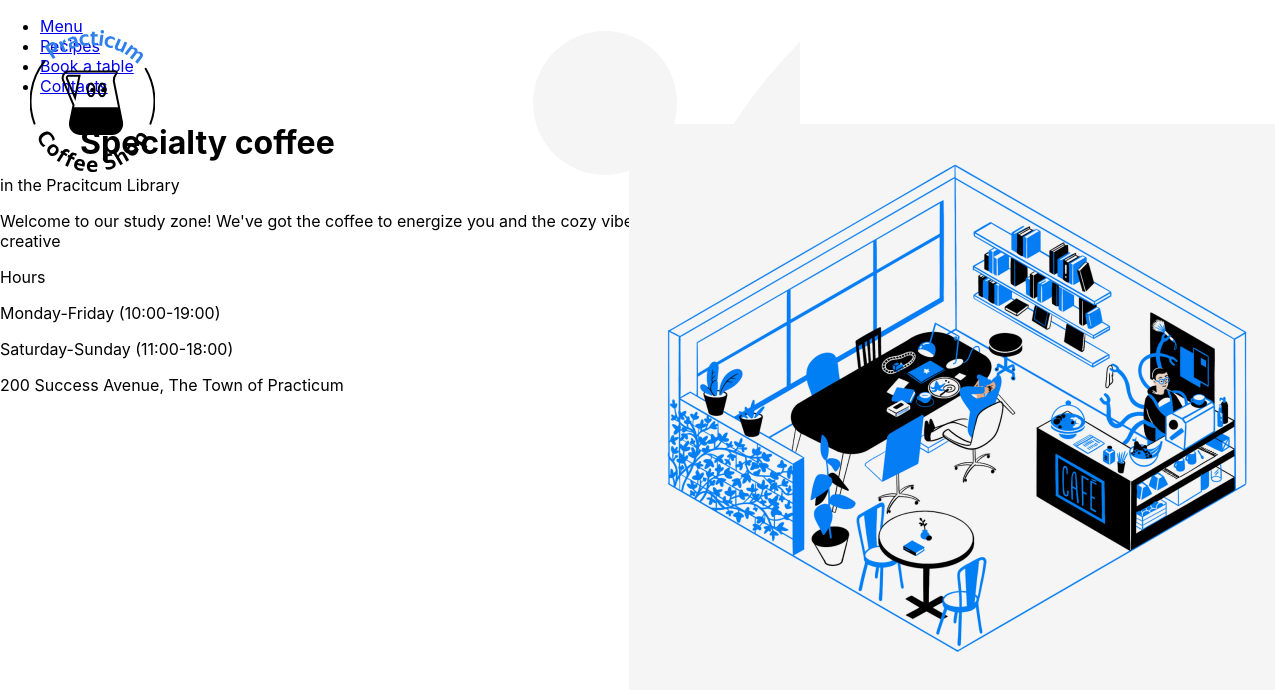
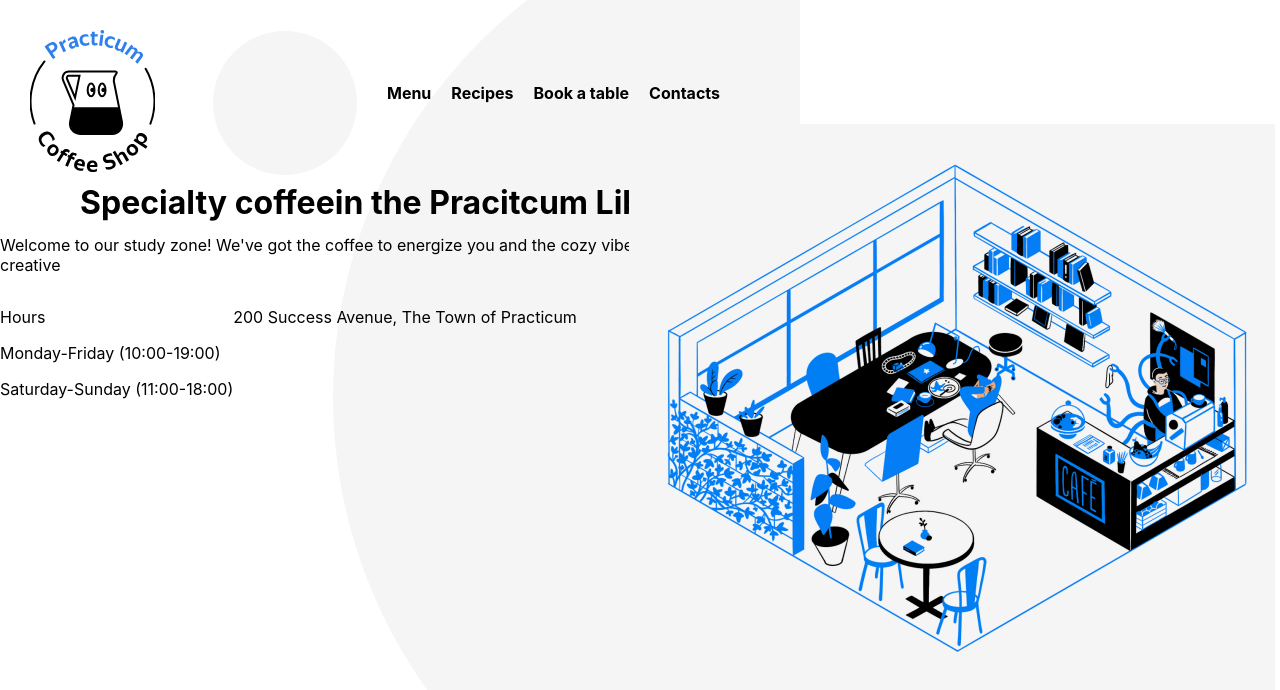
Before and after one commit to Bogdan11p/se_project_coffeeshop, a plain HTML site: page index.html in a window 1280 px wide. Drawn offline with Linux system fonts and the light colour scheme.

Commit message:
nav__links

```diff
--- a/blocks/header.css
+++ b/blocks/header.css
@@ -4,6 +4,9 @@
   max-width: 800px;
   background-color: #ffffff;
   background-image: url(../images/background_header.svg);
+  background-repeat: no-repeat;
+  background-position: center;
+  background-size: cover;
 }
 
 .header__title {
@@ -24,12 +27,17 @@
   top: 124px;
 }
 
-.header__paragraph {
+.header__footer {
   display: flex;
+}
+
+.header__footer-hours {
 }
 
 .header__footer {
 }
 
 .header__address {
+  bottom: 40px;
+  right: 80px;
 }
--- a/blocks/nav.css
+++ b/blocks/nav.css
@@ -4,7 +4,6 @@
 }
 
 .logo {
-  position: absolute;
   width: 125px;
   height: 142px;
   margin-left: 30px;
@@ -12,9 +11,19 @@
 }
 
 .nav__links {
+  list-style: none;
+  padding-left: 0;
+  margin-top: 30px;
+  column-gap: 20px;
+  margin-right: 80px;
+  display: flex;
+  align-items: center;
 }
 
 .nav__link {
+  color: #000000;
+  text-decoration: none;
+  font-weight: bold;
 }
 
 .nav__link:hover {
--- a/index.html
+++ b/index.html
@@ -35,8 +35,11 @@
             </li>
           </ul>
         </nav>
-        <h1 class="header__title">Specialty coffee</h1>
-        <span class="header__span-accent">in the Pracitcum Library</span>
+        <h1 class="header__title">
+          <span class="header__span-accent">Specialty coffee</span>in the
+          Pracitcum Library
+        </h1>
+
         <p class="header__description">
           Welcome to our study zone! We've got the coffee to energize you and
           the cozy vibes to help you get creative
```
